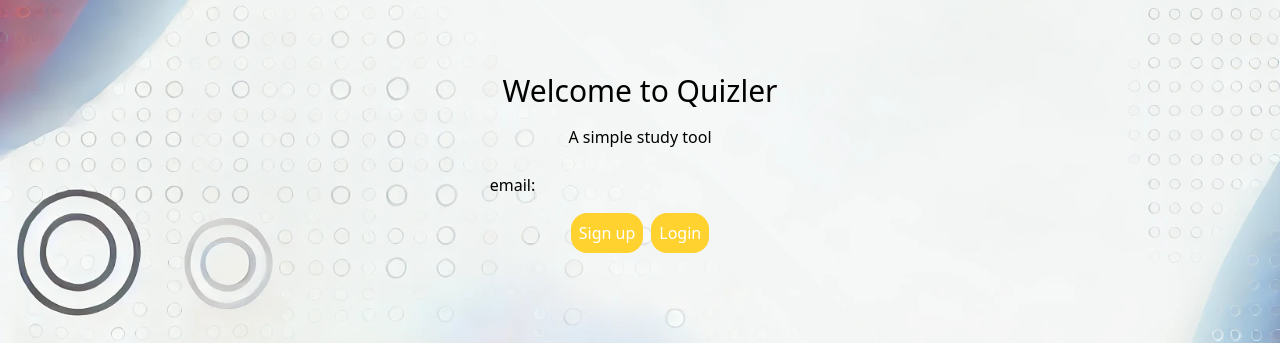
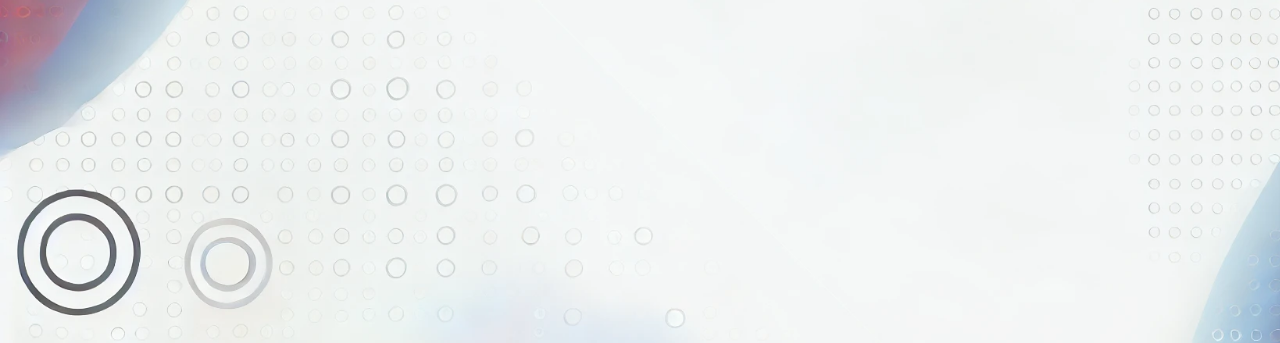
Before and after one commit to JevonThompsonx/Quizlet-clone, a React (Vite) app in the folder frontend/: page / in a window 1280 px wide. Shown: the part 285-628 px from the top of the page. Built offline with nearby package versions, Linux system fonts and the light colour scheme.

Commit message:
moved welcome to page index

```diff
--- a/frontend/src/components/Welcome.tsx
+++ /dev/null
@@ -1,33 +0,0 @@
-import { Context } from "../App.tsx"
-import { useContext } from "react"
-
-const Welcome = () => {
-  const { email_input } = useContext(Context)
-  if (email_input) {
-    return (
-      <form className="flex flex-col justify-center items-center w-full h-full" >
-        <div className="Quizler-home flex flex-col justify-evenly items-center p-6 space-y-4">
-          <h1 className="text-3xl">Welcome to Quizler</h1>
-          <h3>A simple study tool</h3>
-
-          <div className="Input-home flex flex-col space-y-2">
-            <div className="email-div flex flex-row justify-evenly items-center space-x-2">
-              <label htmlFor="email-input">email: </label>
-              <input id="email-input" className="rounded-xl p-2" type="text" ref={email_input} />
-            </div>
-            <div className="flex flex-row justify-center items-center space-x-2">
-              <button className="rounded-2xl bg-amber-300 text-white p-2">
-                Sign up
-              </button>
-              <button className="rounded-2xl bg-amber-300 text-white p-2">
-                Login
-              </button>
-            </div>
-          </div>
-        </div>
-      </form>)
-
-  }
-}
-
-export default Welcome
--- a/frontend/src/pages/index.tsx
+++ b/frontend/src/pages/index.tsx
@@ -1,5 +1,6 @@
 import About from "./About"
 import Home from "./Home"
 import NotFound from "./NotFound"
+import Welcome from "./Welcome"
 
-export { About, Home, NotFound }
+export { About, Home, NotFound, Welcome }
```
